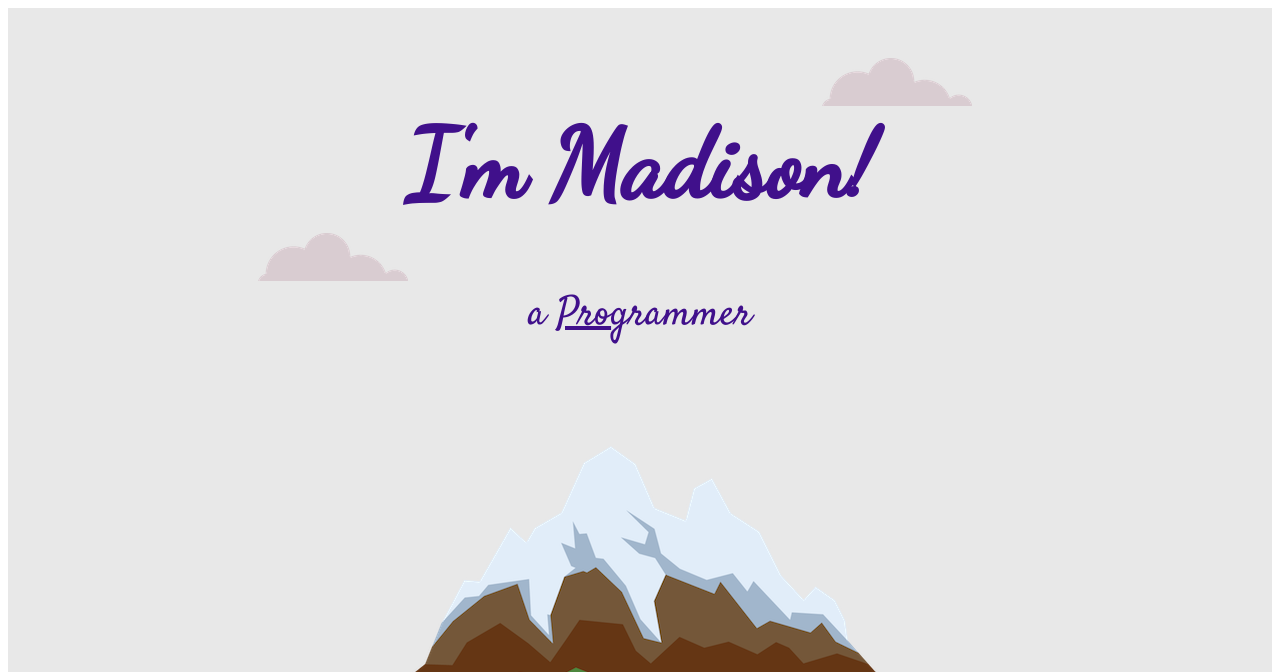
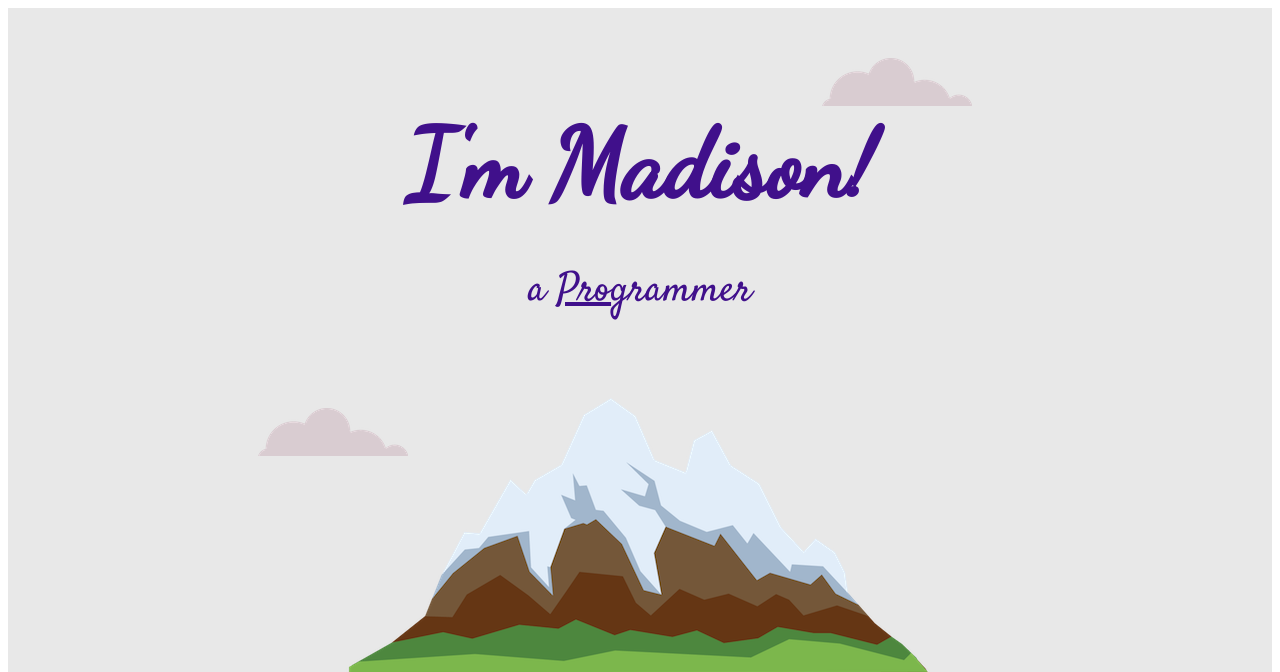
Before and after one commit to madzco/MadisonMiller, a plain HTML site: page index.html in a window 1280 px wide. Shown: the top 672 px of the page. Drawn offline with Linux system fonts and the light colour scheme.

Commit message:
Update style.css

```diff
--- a/style.css
+++ b/style.css
@@ -47,7 +47,7 @@ h2 {
 
 .bottomcloud {
   position: absolute;
-  top: 225px;
+  top: 400px;
   left: 250px;
 }
 .computer{
@@ -62,4 +62,8 @@ h2 {
 .purple{
   color: #40108b;
   font-weight: normal;
+  line-height: 10px;
 }
+.name{
+  margin-bottom: 0px;
+}
```
